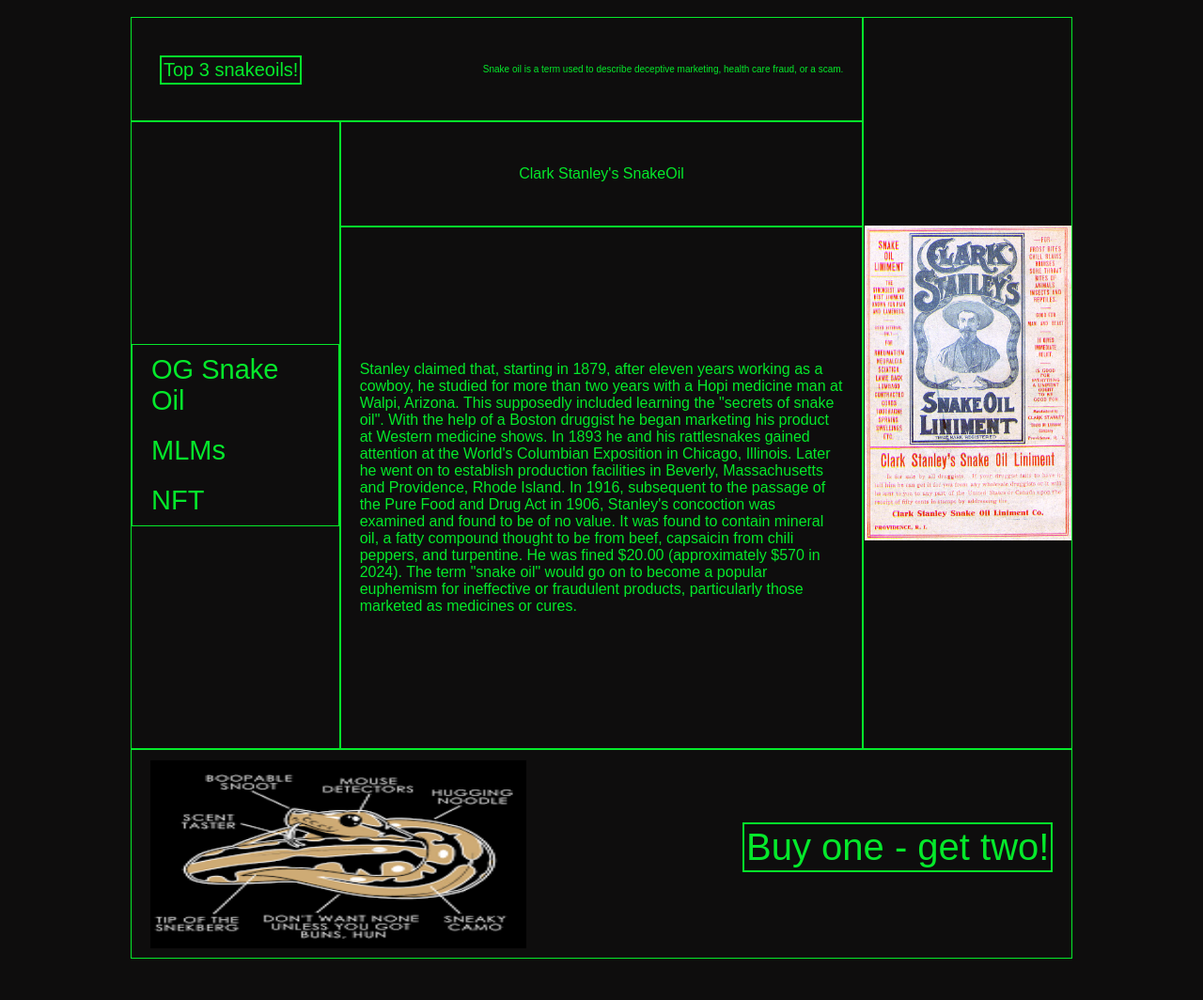
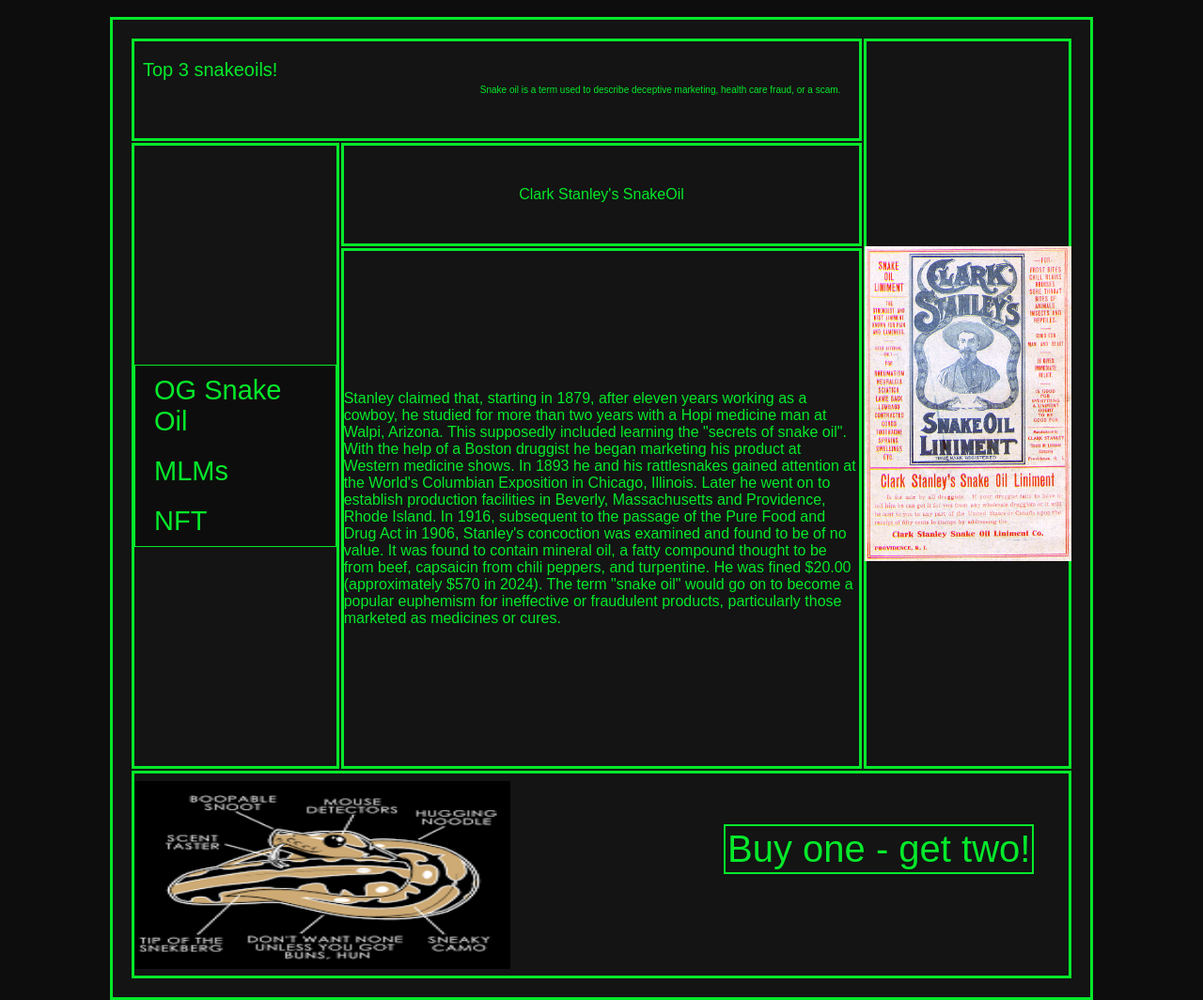
Before and after one commit to vluduk/vluduk.github.io, a plain HTML site: page index.html in a window 1280 px wide. Shown: the whole page at 94% size. Before the commit the page ends 1038 px from the top, so only its background shows below. Drawn offline with Linux system fonts and the light colour scheme.

Commit message:
Update style.css

```diff
--- a/style.css
+++ b/style.css
@@ -14,72 +14,66 @@
     grid-template-columns:repeat(9, 1fr); ;
     grid-template-rows: repeat(9, 1fr);
     gap: 2px;
-    background-color: rgb(5, 233, 43);
-    border: 1px solid rgb(5, 233, 43);
-}
-
-.box1{
-    grid-row: 1 / 2;
-    grid-column:  1 / 8;
-    background-color: #0e0d0d;
-    display: flex;
-    justify-content: right;
-    align-items:  center;
-    padding-right: 20px;
-    color: rgb(5, 233, 43);
-    font-size: 10px;
-}
-.box2{
-    grid-row:  1 / 8;
-    grid-column:  8 / -1;
-    background-color: #0e0d0d;
-    display: flex;
-    justify-content: center;
-    align-items: center;
-    color: rgb(5, 233, 43);
-}
-.box3{
-    grid-row: 2 / 8;
-    grid-column:  1 / 3;
-    background-color: #0e0d0d;
-    display: flex;
-    justify-content: center;
-    align-items: center;
-    color: rgb(5, 233, 43);
-}
-.box4{
-    grid-row: 2 / 3;
-    grid-column: 3 / 8;
-    background-color: #0e0d0d;
-    display: flex;
-    justify-content: center;
-    align-items: center;
+    background-color: rgb(19, 20, 19);
+    border: 3px solid rgb(5, 233, 43);
     color: rgb(5, 233, 43);
     padding-left: 20px;
     padding-right: 20px;
     padding-top: 20px;
     padding-bottom: 20px;
 }
-.box5{
-    grid-row:  3 / 8;
-    grid-column:  3 / 8;
-    background-color: #0e0d0d;
+
+
+
+.box1{
+    grid-row: 1 / 2;
+    grid-column:  1 / 8;
+    border: 3px solid rgb(5, 233, 43);
+    display: flex;
+    justify-content: right;
+    align-items:  center;
+    padding-right: 20px;
+    font-size: 10px;
+}
+.box2{
+    border: 3px solid rgb(5, 233, 43);
+    grid-row:  1 / 8;
+    grid-column:  8 / -1;
     display: flex;
     justify-content: center;
     align-items: center;
-    color: rgb(5, 233, 43);
-    padding-left: 20px;
-    padding-right: 20px;
+}
+.box3{
+    border: 3px solid rgb(5, 233, 43);
+    grid-row: 2 / 8;
+    grid-column:  1 / 3;
+    display: flex;
+    justify-content: center;
+    align-items: center;
+}
+.box4{
+    border: 3px solid rgb(5, 233, 43);
+    grid-row: 2 / 3;
+    grid-column: 3 / 8;
+    display: flex;
+    justify-content: center;
+    align-items: center;
+}
+.box5{
+    border: 3px solid rgb(5, 233, 43);
+    grid-row:  3 / 8;
+    grid-column:  3 / 8;
+    display: flex;
+    justify-content: center;
+    align-items: center;
 }
 .box6{
+    border: 3px solid rgb(5, 233, 43);
     grid-row:  8 / -1;
     grid-column:  1 / -1;
-    background-color: #0e0d0d;
     display: flex;
     justify-content: left;
     align-items: center;
-    padding-left: 20px;
-    color: rgb(5, 233, 43);
 }
 
 .title1 {
@@ -89,8 +83,6 @@
     height: auto;
     width: auto;
     font-size: 20px;
-    color: rgb(5, 233, 43);
-    border: 2px solid rgb(5, 233, 43);
     padding: 2px;
     display: inline-block;
 }
```
